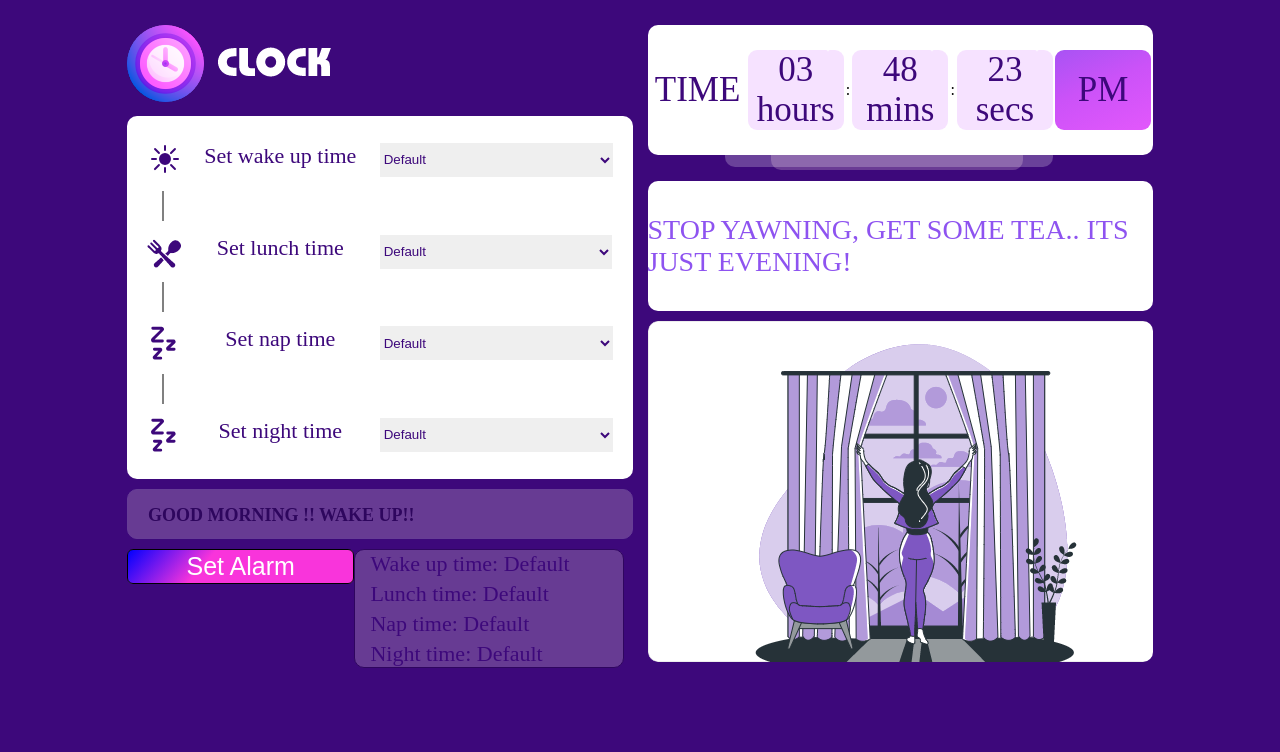
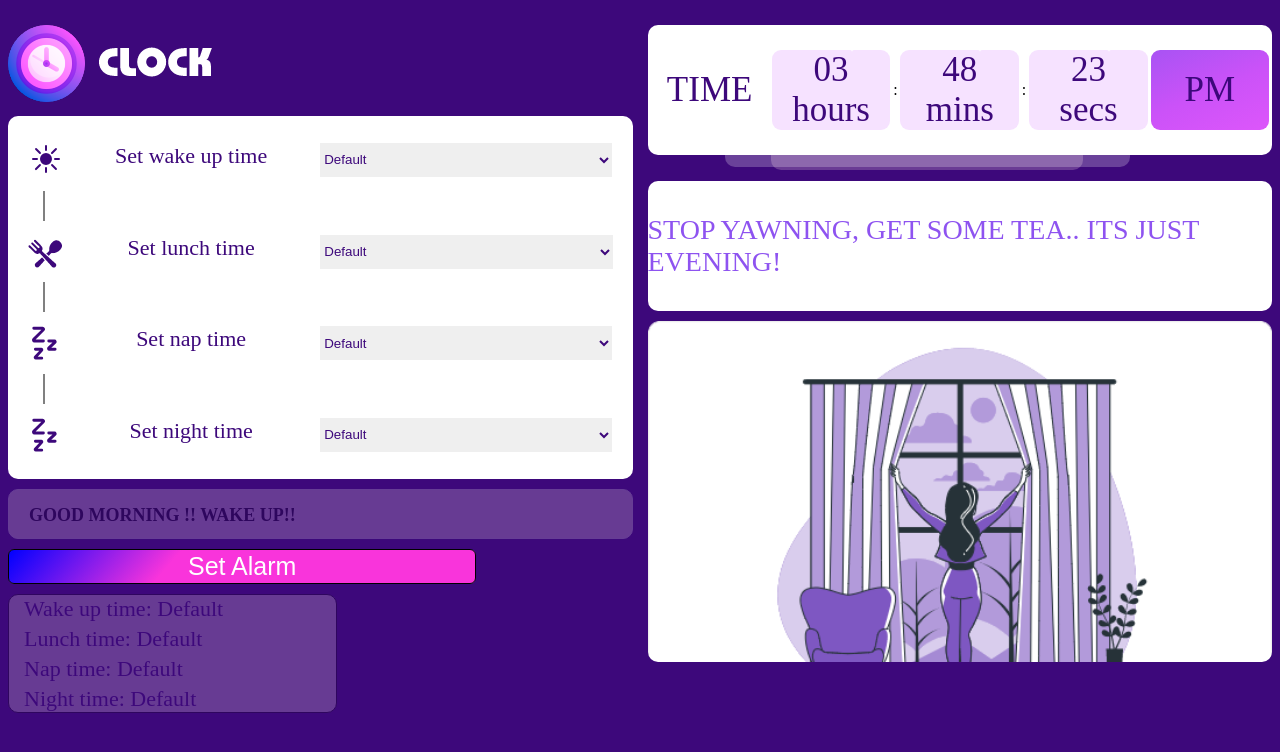
Before and after one commit to sunkannagarigangadhar/CLOCK, a plain HTML site: page index.html in a window 1280 px wide. Drawn offline with Linux system fonts and the light colour scheme.

Commit message:
Update style.css

```diff
--- a/style.css
+++ b/style.css
@@ -18,10 +18,10 @@ body{
 }
 
 .child1{
-    width: 40%;
+    width: 50%;
 }
 .child2{
-    width: 40%;
+    width: 50%;
     position: relative;
 }
 .c1{
@@ -80,7 +80,7 @@ opacity: 0.23; */
 .x11{
     border: 1px solid black;
     height: 35px;
-    width: 45%;
+    width: 75%;
     border-radius: 6px;
     display: flex;
     justify-content: center;
```
